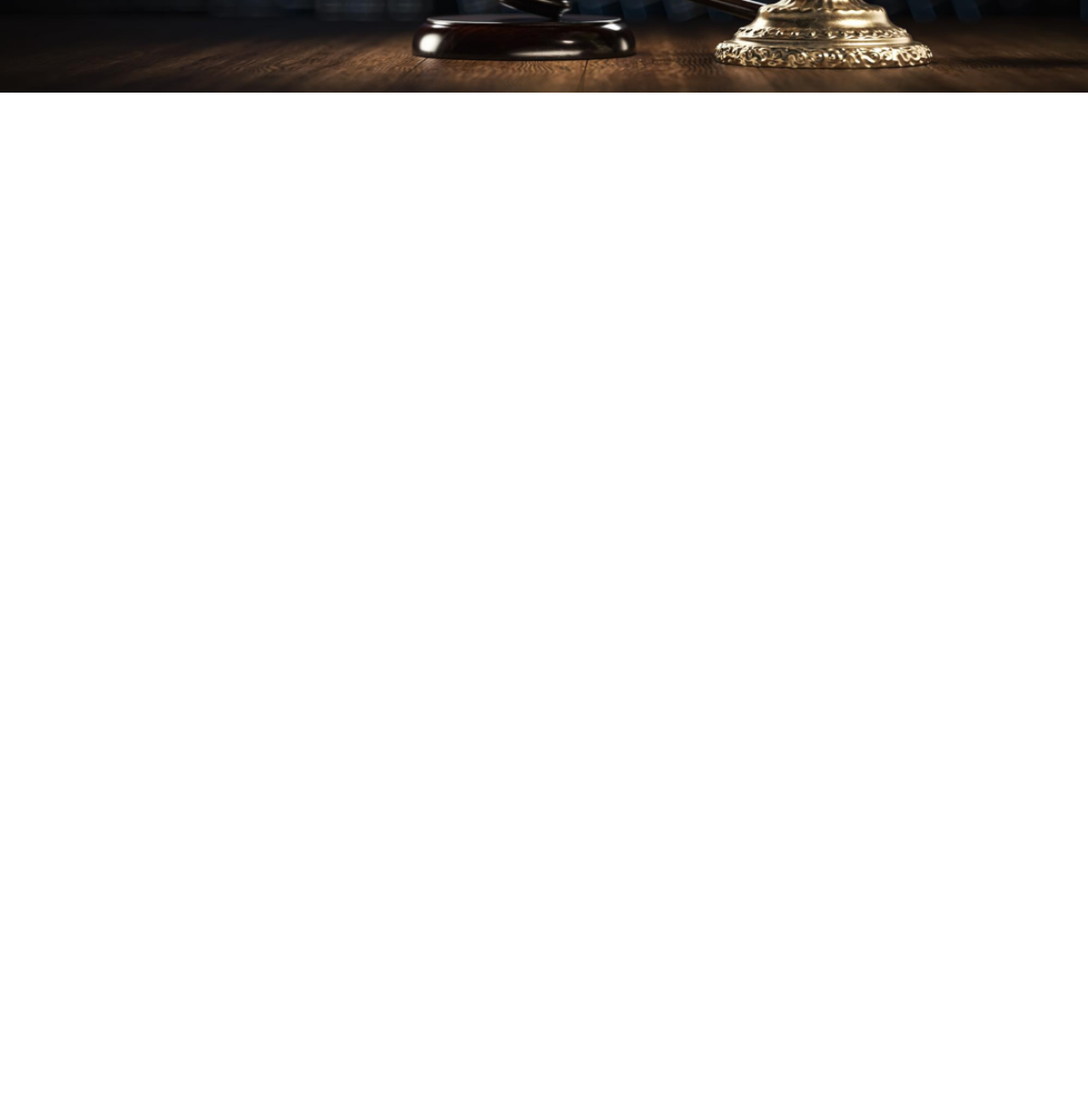
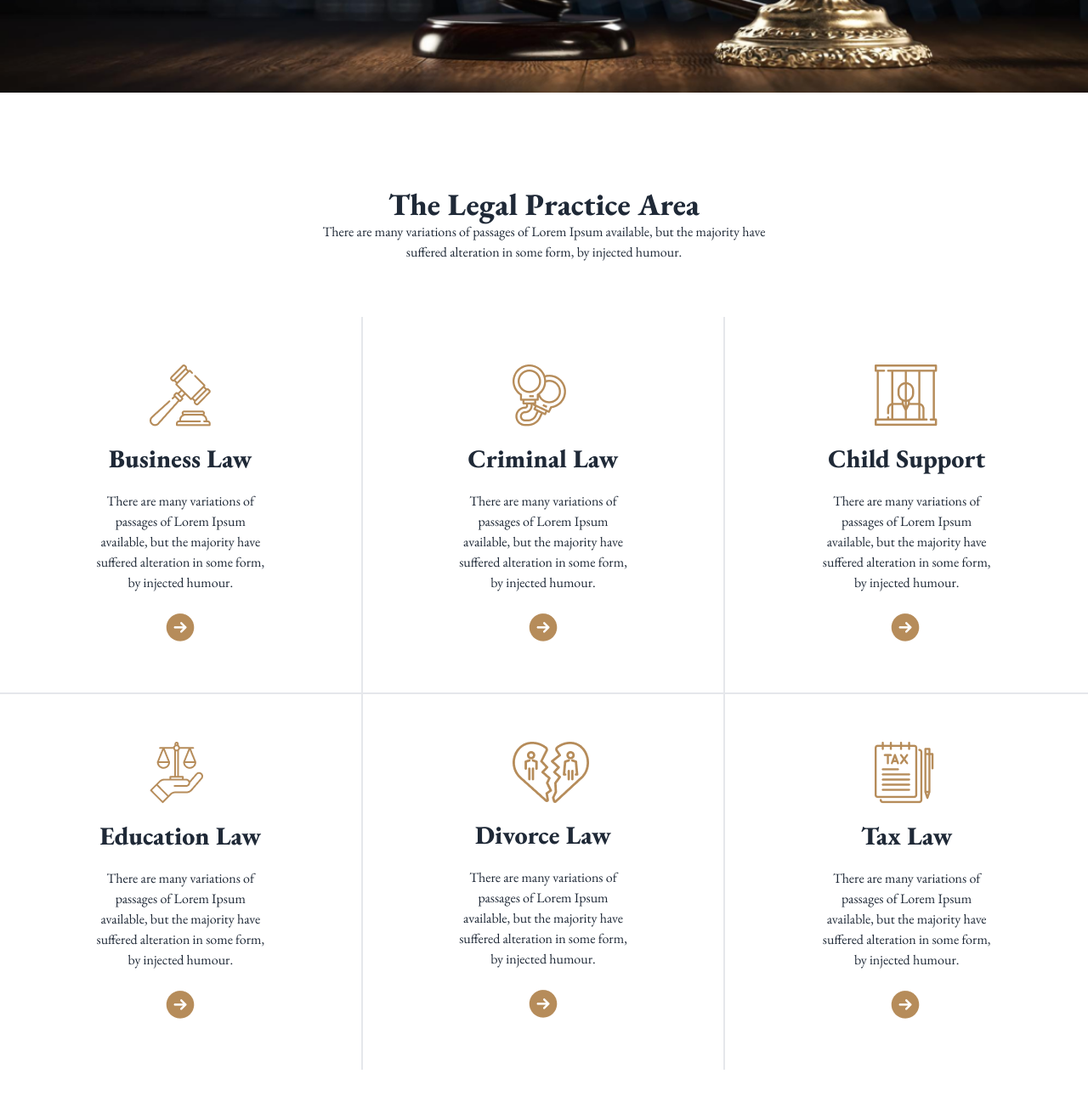
Before and after one commit to siraj3838/module-justisce, a plain HTML site: page index.html in a window 1280 px wide. Shown: the part 535-1832 px from the top of the page at 85% size. Before the commit the page ends 800 px from the top, so only its background shows below. Drawn offline with nearby package versions, Linux system fonts and the light colour scheme.

Commit message:
my area section done

```diff
--- a/index.html
+++ b/index.html
@@ -83,7 +83,61 @@
         </section>
     </header>
 
-    <main class="md:container md:max-auto"></main>
+    <main class="max-w-screen-xl mx-auto">
+      <!-- this is area section  -->
+      <section>
+        <div class="text-center my-8 md:my-16 lg:my-28">
+          <h1 class="text-4xl font-extrabold">The Legal Practice Area</h1>
+          <p>There are many variations of passages of Lorem Ipsum available, but the majority have <br> suffered alteration in some form, by injected humour.</p>
+          <div class="grid grid-cols-1 md:grid-cols-2 lg:grid-cols-3 mt-4 lg:mt-16 md:mt-8">
+
+              <div class="py-14 px-28 space-y-5 border-b-2 border-r-2 border-l-2 border-t-2 lg:border-t-0 md:border-t-0 lg:border-l-0 md:border-l-0  hover:bg-gradient-to-r from-[#F3F3F3] to-[#F3F3F300]">
+                <img class="ml-16" src="images/business.png" alt="">
+                <h2 class="text-3xl font-extrabold">Business Law</h2>
+                <p>There are many variations of passages of Lorem Ipsum available, but the majority have suffered alteration in some form, by injected humour.</p>
+                <img class="ml-20" src="images/Frame.png" alt="">
+              </div>
+
+              <div class="py-14 px-28 space-y-5 border-b-2 lg:border-r-2 hover:bg-gradient-to-r from-[#F3F3F3] to-[#F3F3F300]">
+                <img class="ml-16" src="images/criminal.png" alt="">
+                <h2 class="text-3xl font-extrabold">Criminal Law</h2>
+                <p>There are many variations of passages of Lorem Ipsum available, but the majority have suffered alteration in some form, by injected humour.</p>
+                <img class="ml-20" src="images/Frame.png" alt="">
+              </div>
+
+              <div class="py-14 px-28 space-y-5 border-b-2 lg:border-r-0 md:border-r-2 hover:bg-gradient-to-r from-[#F3F3F3] to-[#F3F3F300]">
+                <img class="ml-16" src="images/child.png" alt="">
+                <h2 class="text-3xl font-extrabold">Child Support</h2>
+                <p>There are many variations of passages of Lorem Ipsum available, but the majority have suffered alteration in some form, by injected humour.</p>
+                <img class="ml-20" src="images/Frame.png" alt="">
+              </div>
+
+              <div class="py-14 px-28 space-y-5 border-b-2 lg:border-r-2 lg:border-b-0 md:border-b-2 hover:bg-gradient-to-r from-[#F3F3F3] to-[#F3F3F300]">
+                <img class="ml-16" src="images/education.png" alt="">
+                <h2 class="text-3xl font-extrabold">Education Law</h2>
+                <p>There are many variations of passages of Lorem Ipsum available, but the majority have suffered alteration in some form, by injected humour.</p>
+                <img class="ml-20" src="images/Frame.png" alt="">
+              </div>
+
+              <div class="py-14 px-28 space-y-5 border-b-2 md:border-b-0 lg:border-b-0 border-r-2 hover:bg-gradient-to-r from-[#F3F3F3] to-[#F3F3F300]">
+                <img class="ml-16" src="images/divorce.png" alt="">
+                <h2 class="text-3xl font-extrabold">Divorce Law</h2>
+                <p>There are many variations of passages of Lorem Ipsum available, but the majority have suffered alteration in some form, by injected humour.</p>
+                <img class="ml-20" src="images/Frame.png" alt="">
+              </div>
+
+              <div class="py-14 px-28 space-y-5 hover:bg-gradient-to-r from-[#F3F3F3] to-[#F3F3F300]">
+                <img class="ml-16" src="images/tax.png" alt="">
+                <h2 class="text-3xl font-extrabold">Tax Law</h2>
+                <p>There are many variations of passages of Lorem Ipsum available, but the majority have suffered alteration in some form, by injected humour.</p>
+                <img class="ml-20" src="images/Frame.png" alt="">
+              </div>
+
+          </div>
+        </div>
+      </section>
+
+    </main>
 
     <footer></footer>
 
```
